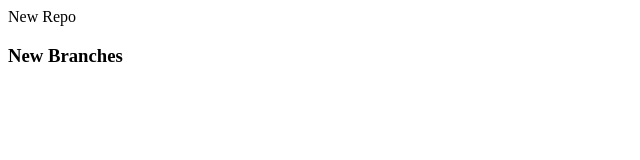
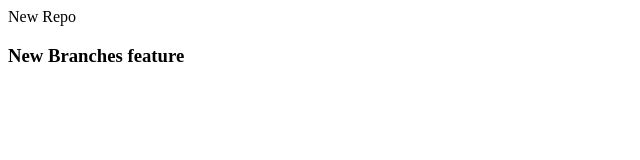
Before and after one commit to shubhamborate25/LocalRepo, a plain HTML site: page index.html in a window 1280 px wide. Shown: the full height of the page, 0-640 px from the left. Drawn offline with Linux system fonts and the light colour scheme.

Commit message:
new main2

```diff
--- a/index.html
+++ b/index.html
@@ -1,2 +1,2 @@
 <p>New Repo</p>
-<h3>New Branches</h3>
+<h3>New Branches feature</h3>
```
